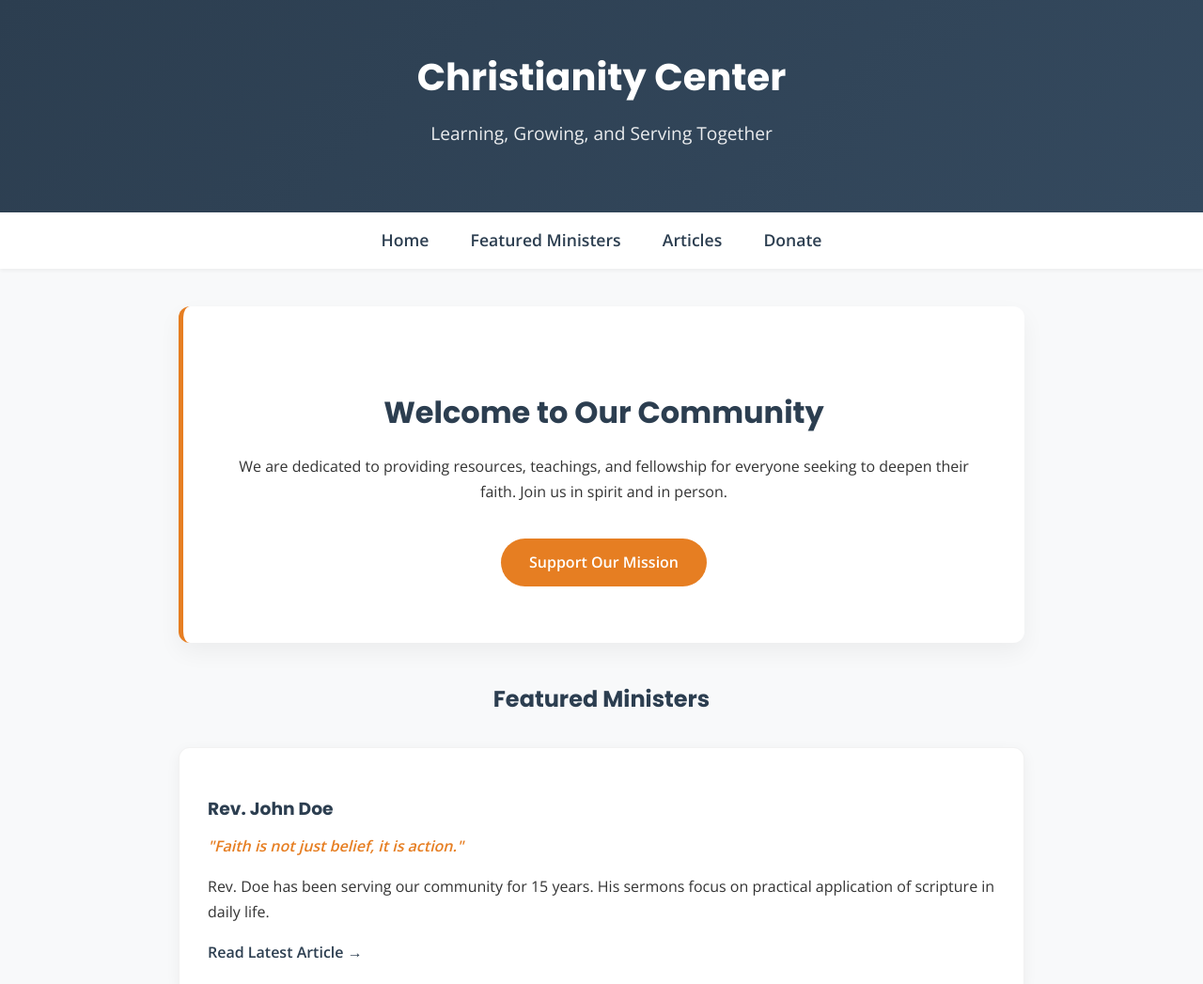
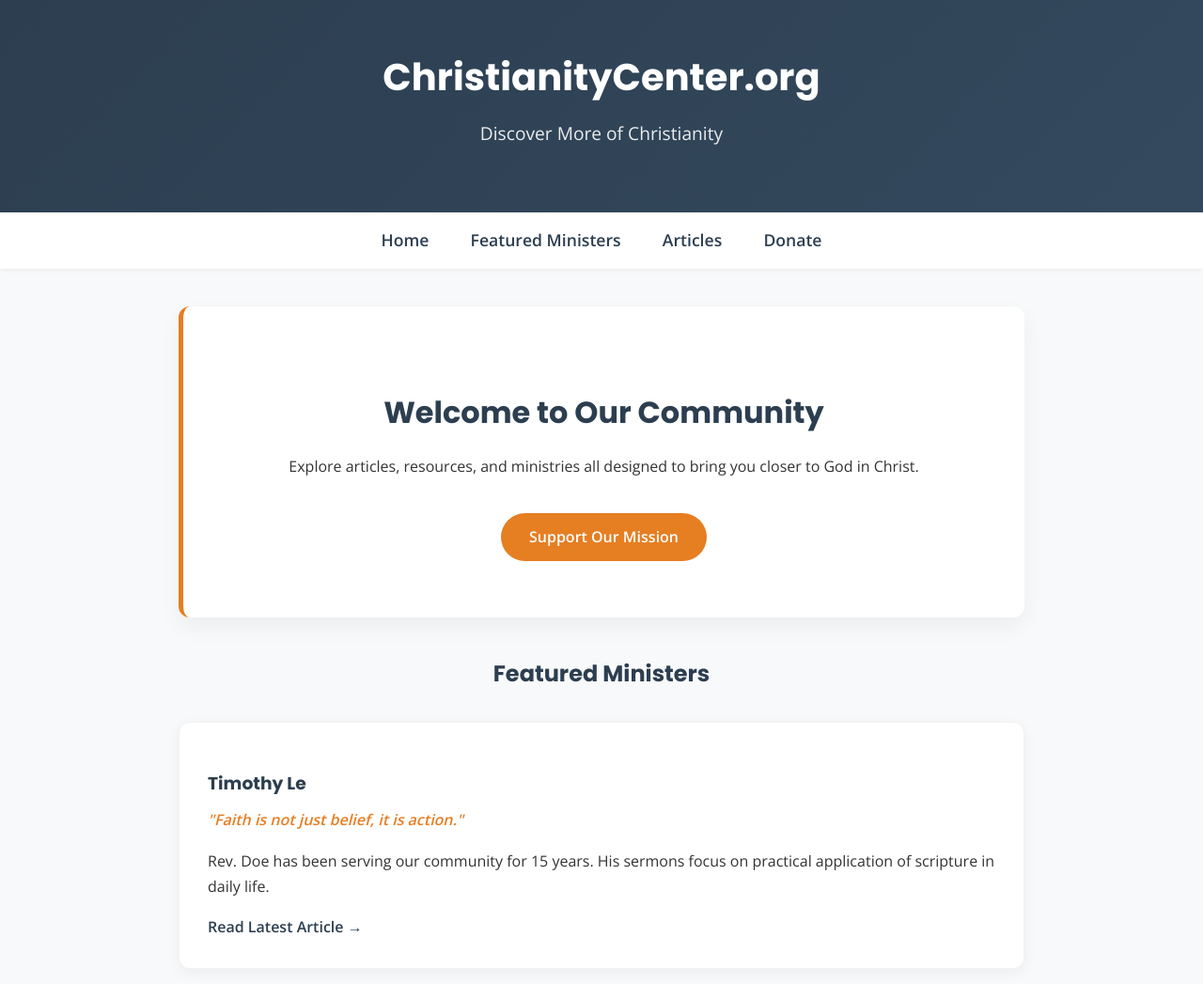
Before and after one commit to benjpm/christianity-center, a plain HTML site: page index.html in a window 1280 px wide. Shown: the top 1047 px of the page at 94% size. Drawn offline with nearby package versions, Linux system fonts and the light colour scheme.

Commit message:
Add files via upload

```diff
--- a/index.html
+++ b/index.html
@@ -3,7 +3,7 @@
 <head>
     <meta charset="UTF-8">
     <meta name="viewport" content="width=device-width, initial-scale=1.0">
-    <title>Christianity Center - Faith & Community</title>
+    <title>ChristianityCenter.org</title>
 
     <!-- Google Fonts -->
     <link rel="preconnect" href="https://fonts.googleapis.com">
@@ -148,8 +148,8 @@
 <body>
 
     <header>
-        <h1>Christianity Center</h1>
-        <p>Learning, Growing, and Serving Together</p>
+        <h1>ChristianityCenter.org</h1>
+        <p>Discover More of Christianity</p>
     </header>
 
     <nav>
@@ -163,7 +163,7 @@
         <!-- Welcome Section -->
         <div id="home" class="hero">
             <h2>Welcome to Our Community</h2>
-            <p>We are dedicated to providing resources, teachings, and fellowship for everyone seeking to deepen their faith. Join us in spirit and in person.</p>
+            <p>Explore articles, resources, and ministries all designed to bring you closer to God in Christ.</p>
             <a href="#donate" class="btn">Support Our Mission</a>
         </div>
 
@@ -171,7 +171,7 @@
         <h2 id="ministers" style="text-align: center; margin-bottom: 30px;">Featured Ministers</h2>
 
         <div class="minister-card">
-            <h3>Rev. John Doe</h3>
+            <h3>Timothy Le</h3>
             <em>"Faith is not just belief, it is action."</em>
             <p>Rev. Doe has been serving our community for 15 years. His sermons focus on practical application of scripture in daily life.</p>
             <a href="#" class="read-link">Read Latest Article &rarr;</a>
```
